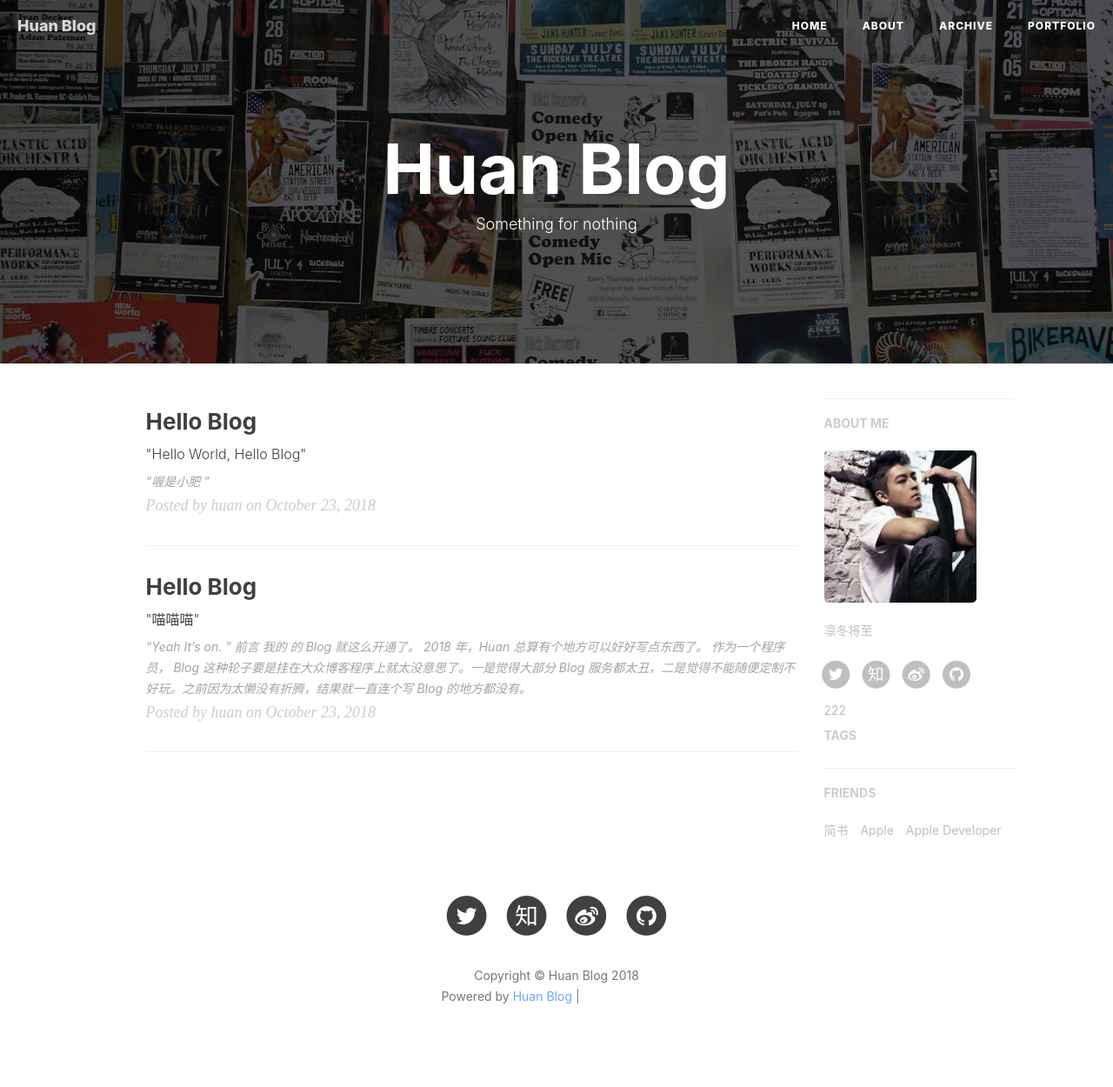
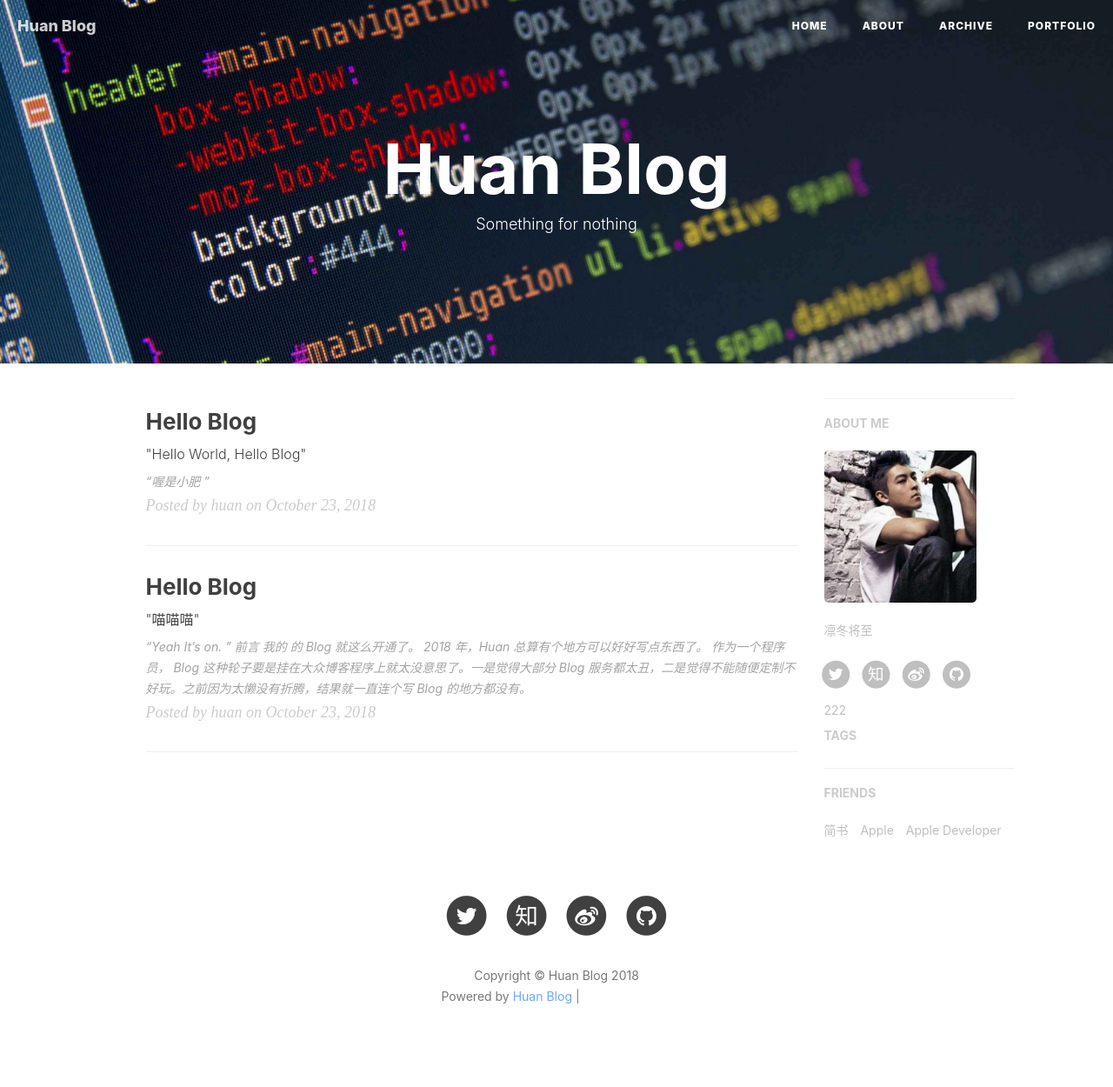
Before and after one commit to lichenghuan/lichenghuan.github.io, a Jekyll site: the page built from index.html, in a window 1280 px wide. Shown: the whole page at 87% size. Built offline with Jekyll 4.4.1, drawn with Linux system fonts in a browser that asks for light colours; nearby versions of some CDN libraries; the list of posts is cut into pages by our own code; comment, search, counter and statistics services are not loaded; grey boxes are pictures that could not be loaded.

Commit message:
修改首页背景图

```diff
--- a/_config.yml
+++ b/_config.yml
@@ -1,7 +1,7 @@
 # Site settings
 title: Huan Blog
 SEOTitle: 焕的博客 | Huan Blog
-header-img: img/home-bg.jpg
+header-img: img/post-bg-css.jpg
 email: 1072528283@qq.com
 description: "lch,Huan Blog |  这里是 @李承焕 的个人博客，与你一起分享不一样的世界。"
 keyword: "LCH, Huan Blog, 焕的博客, lichenghuan, 李承焕, Web, H5, 前端"
```
